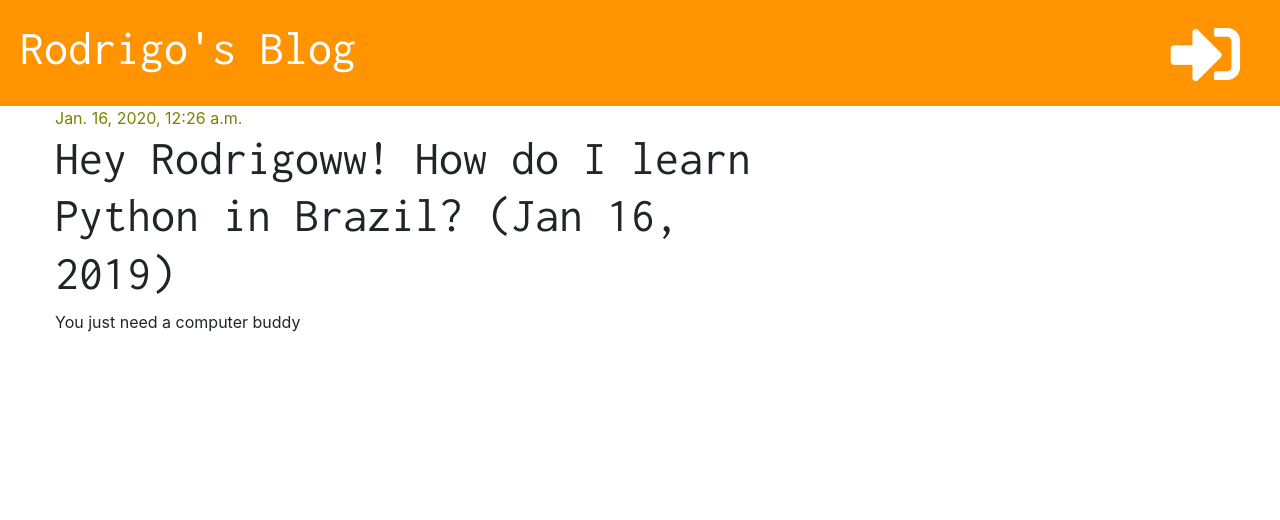
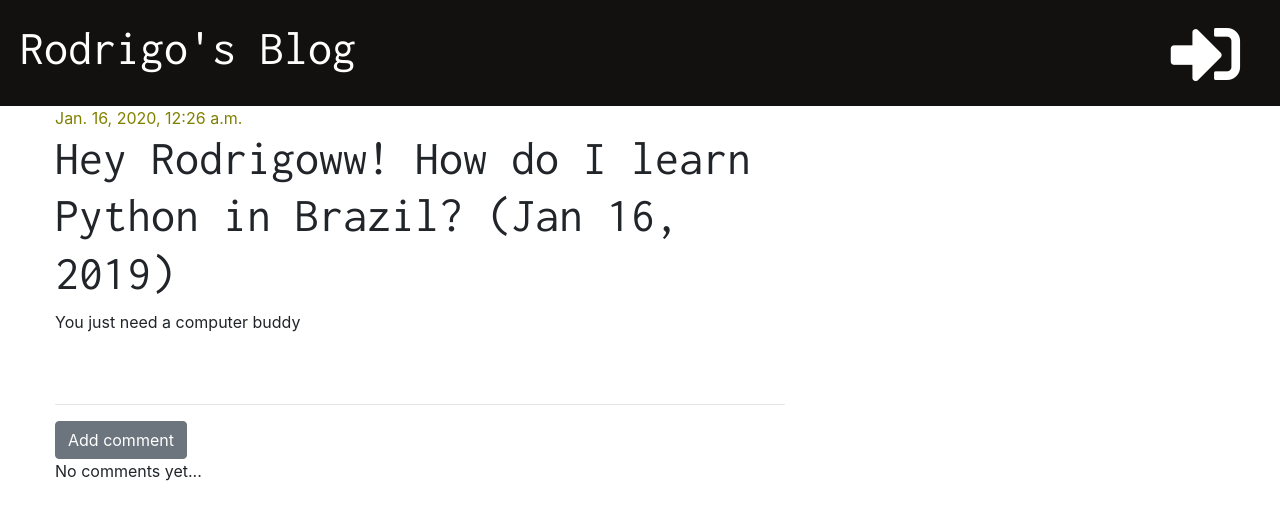
Before and after one commit to engineerGuigo/My-Blog-Django-Project, a Django app: page /post/2/ in a window 1280 px wide. Shown: the top 520 px of the page. Run offline with Django 3.2, Linux system fonts and the light colour scheme; data comes from the database, SQL or seed files in the repository; both versions use the stored data as it was after the commit; some libraries are stand-ins or nearby versions.

Commit message:
feature to comment on blog posts

```diff
--- a/project/admin.py
+++ b/project/admin.py
@@ -1,5 +1,6 @@
 from django.contrib import admin
-from .models import Post
+from .models import Post, Comment
 
 # Register your models here.
 admin.site.register(Post)
+admin.site.register(Comment)
--- a/project/models.py
+++ b/project/models.py
@@ -15,3 +15,12 @@ class Post(models.Model):
 
     def __str__(self):
         return self.title
+
+class Comment(models.Model):
+    post = models.ForeignKey('project.Post', on_delete=models.CASCADE, related_name='comments')
+    author = models.CharField(max_length=200)
+    text = models.TextField()
+    created_date = models.DateTimeField(default=timezone.now)
+
+    def __str__(self):
+        return self.text
--- a/project/static/css/project.css
+++ b/project/static/css/project.css
@@ -1,5 +1,5 @@
 .page-header {
-    background-color: #ff9400;
+    background-color: #13110f;
     margin-top: 0;
     padding: 20px 20px 20px 20px;
 }
@@ -45,3 +45,8 @@ h1, h2, h3, h4 {
     font-size: 26pt;
     margin-right: 20px;
 }
+
+.comment {
+    color: black;
+    margin: 20px 0px 20px 20px;
+}
--- a/project/templates/project/post_detail.html
+++ b/project/templates/project/post_detail.html
@@ -21,4 +21,23 @@
         <h1>{{ post.title }}</h1>
         <p>{{ post.text|linebreaksbr }}</p>
     </div>
+
+    <hr>
+    <a href="{% url 'add_comment_to_post' pk=post.pk %}" class="btn btn-secondary" >Add comment</a>
+    {% for comment in post.comments.all %}
+        <div class="comment">
+
+            <div class="date">
+                {{ comment.created_date }}
+            </div>
+
+            <strong>{{ comment.author }}</strong>
+            <p>{{ comment.text }}</p>
+
+        </div>
+
+    {% empty %}
+        <p>No comments yet...</p>
+
+    {% endfor %}
 {% endblock %}
--- a/project/urls.py
+++ b/project/urls.py
@@ -26,4 +26,7 @@ urlpatterns = [
     # mydjangosite.com/post/2/publish --> online
     path('post/<int:pk>/publish/', views.post_publish, name='post_publish'),
 
+    # 127.0.0.1:8000/post/2/publish --> local
+    # mydjangosite.com/post/2/publish --> online
+    path('post/<int:pk>/comment/', views.add_comment_to_post, name='add_comment_to_post'),
 ]
--- a/project/views.py
+++ b/project/views.py
@@ -2,7 +2,7 @@ from django.contrib.auth.decorators import login_required
 from django.shortcuts import render, get_object_or_404, redirect
 from django.utils import timezone
 
-from .forms import PostForm
+from .forms import PostForm, CommentForm
 from .models import Post
 
 # Create your views here.
@@ -60,3 +60,17 @@ def post_publish(request, pk):
     post = get_object_or_404(Post, pk=pk)
     post.publish()
     return redirect('post_detail', pk=pk)
+
+def add_comment_to_post(request, pk):
+    post = get_object_or_404(Post, pk=pk)
+    if request.method == 'POST':
+        form = CommentForm(request.POST)
+        if form.is_valid():
+            comment = form.save(commit=False)
+            comment.author = request.user
+            comment.post = post
+            comment.save()
+            return redirect('post_detail', pk=post.pk)
+    else:
+        form = CommentForm()
+    return render(request, 'project/add_comment_to_post.html', {'form': form})
```
Also changed, not shown: project/forms.py (+6 -1 lines), project/templates/project/add_comment_to_post.html (added, +12 -0 lines), db.sqlite3, project/migrations/0002_comment.py (added).
